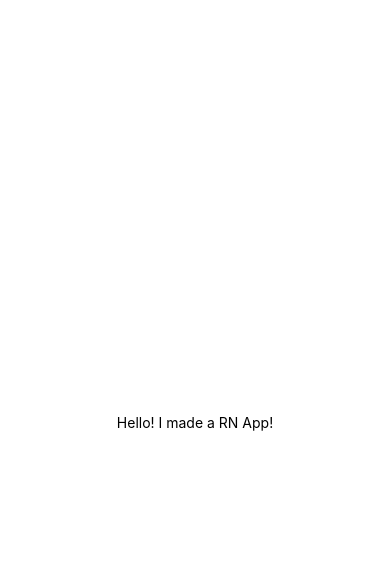
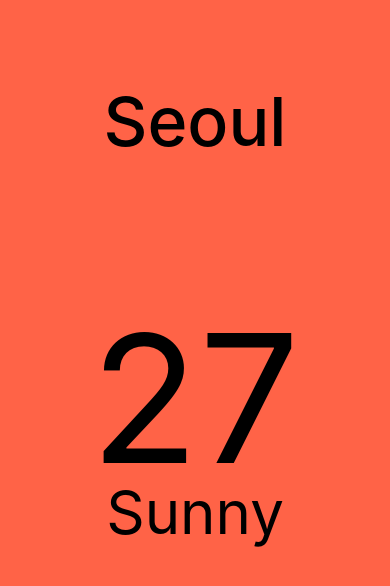
Before and after one commit to bosungpark/weatherapp-reactnative-client, a React Native app: screen / in a window 390 px wide. Shown: the top 586 px of the page. Built offline with nearby package versions, Linux system fonts and the light colour scheme.

Commit message:
update: styles

```diff
--- a/App.js
+++ b/App.js
@@ -1,20 +1,49 @@
 import { StatusBar } from 'expo-status-bar';
-import { StyleSheet, Text, View } from 'react-native';
+import React from 'react';
+import { View, Text,StyleSheet } from 'react-native';
 
 export default function App() {
-  return (
-    <View style={styles.container}>
-      <Text>Hello! I made a RN App!</Text>
-      <StatusBar style="auto" />
-    </View>
-  );
+  return <View style={styles.container}>
+      <View style={styles.city}>
+        <Text style={styles.cityName}>Seoul</Text>
+      </View>
+      <View style={styles.weather}>
+        <View style={styles.day}>
+          <Text style={styles.temp}>27</Text>
+          <Text style={styles.description}>Sunny</Text>
+        </View>
+      </View>
+      <StatusBar style="light"/>
+    </View>;
 }
 
-const styles = StyleSheet.create({
-  container: {
+const styles= StyleSheet.create({
+  container:{
     flex: 1,
-    backgroundColor: '#fff',
+    backgroundColor: "tomato"
+  },
+  city: {
+    flex: 1.2,
+    justifyContent: "center",
     alignItems: 'center',
-    justifyContent: 'center',
   },
-});
+  cityName:{
+    fontSize: 68,
+    fontWeight: "500"
+  },
+  weather: {
+    flex: 3,
+  },
+  day: {
+    flex: 1,
+    alignItems: 'center',
+  },
+  temp:{
+    marginTop: 50,
+    fontSize: 178,
+  },
+  description:{
+    marginTop: -30,
+    fontSize: 60,
+  }
+})
```
